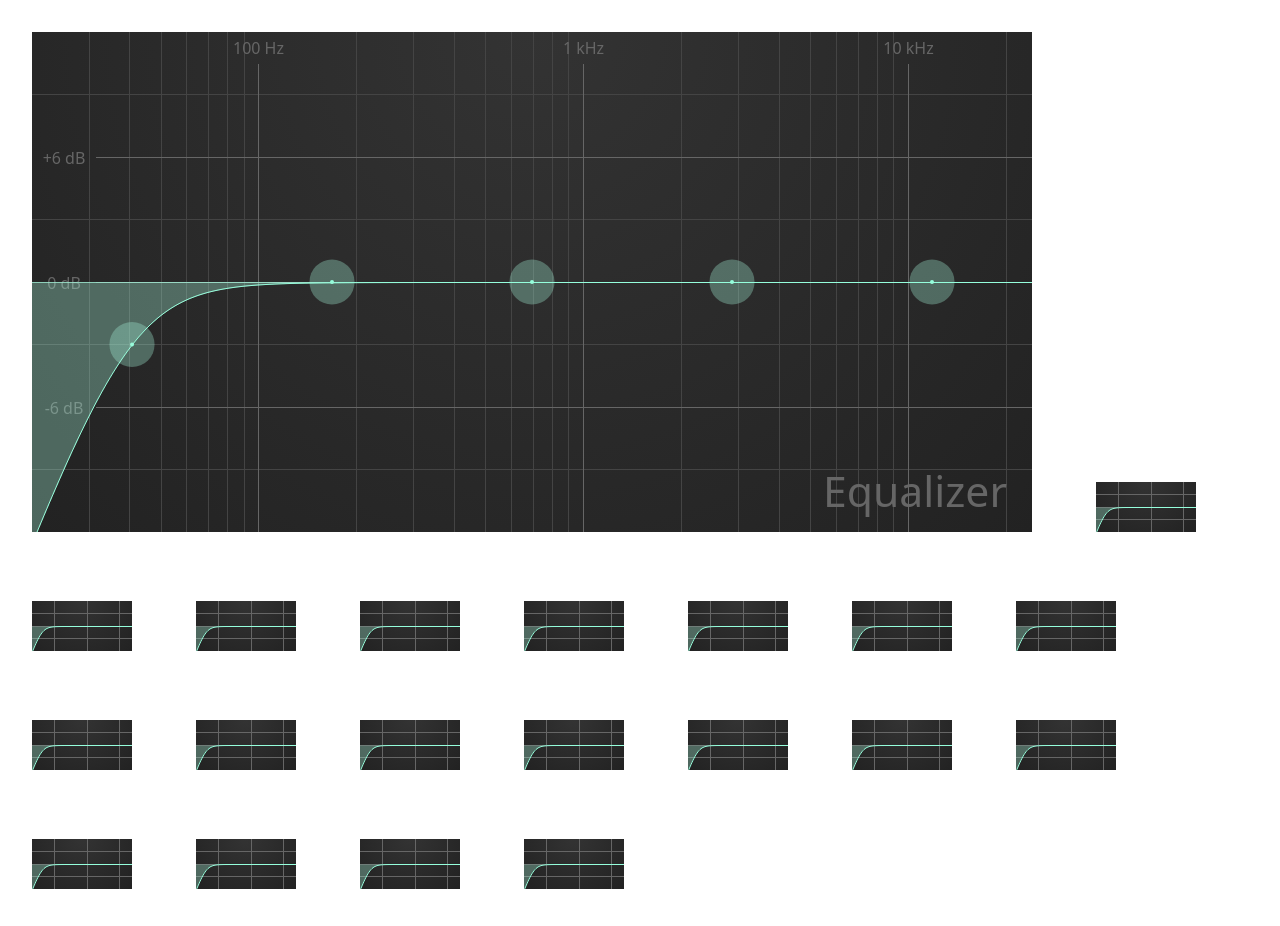
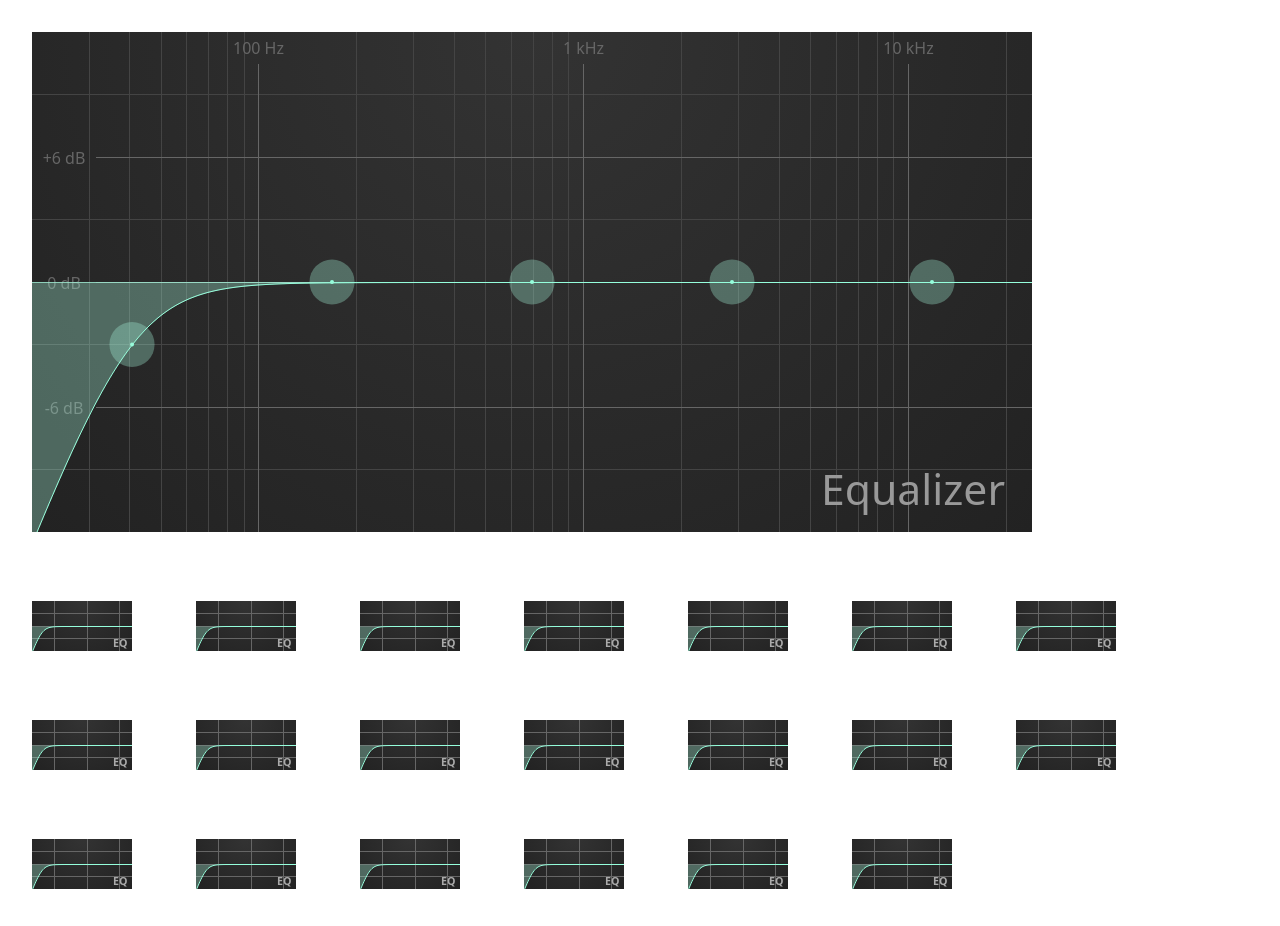
Before and after one commit to babymotte/eq-js, a React (Create React App) app: page / in a window 1280 px wide. Built offline with nearby package versions, Linux system fonts and the light colour scheme.

Commit message:
improved title styling

```diff
--- a/src/App.js
+++ b/src/App.js
@@ -18,26 +18,29 @@
 function App() {
   return (
     <div>
-      <EQ width={width} height={height} eq={eqModel} title="Equalizer" />
-      <EQ width={width / 10} height={height / 10} eq={eqModel} displayOnly={true} miniature={true} />
-      <EQ width={width / 10} height={height / 10} eq={eqModel} displayOnly={true} miniature={true} />
-      <EQ width={width / 10} height={height / 10} eq={eqModel} displayOnly={true} miniature={true} />
-      <EQ width={width / 10} height={height / 10} eq={eqModel} displayOnly={true} miniature={true} />
-      <EQ width={width / 10} height={height / 10} eq={eqModel} displayOnly={true} miniature={true} />
-      <EQ width={width / 10} height={height / 10} eq={eqModel} displayOnly={true} miniature={true} />
-      <EQ width={width / 10} height={height / 10} eq={eqModel} displayOnly={true} miniature={true} />
-      <EQ width={width / 10} height={height / 10} eq={eqModel} displayOnly={true} miniature={true} />
-      <EQ width={width / 10} height={height / 10} eq={eqModel} displayOnly={true} miniature={true} />
-      <EQ width={width / 10} height={height / 10} eq={eqModel} displayOnly={true} miniature={true} />
-      <EQ width={width / 10} height={height / 10} eq={eqModel} displayOnly={true} miniature={true} />
-      <EQ width={width / 10} height={height / 10} eq={eqModel} displayOnly={true} miniature={true} />
-      <EQ width={width / 10} height={height / 10} eq={eqModel} displayOnly={true} miniature={true} />
-      <EQ width={width / 10} height={height / 10} eq={eqModel} displayOnly={true} miniature={true} />
-      <EQ width={width / 10} height={height / 10} eq={eqModel} displayOnly={true} miniature={true} />
-      <EQ width={width / 10} height={height / 10} eq={eqModel} displayOnly={true} miniature={true} />
-      <EQ width={width / 10} height={height / 10} eq={eqModel} displayOnly={true} miniature={true} />
-      <EQ width={width / 10} height={height / 10} eq={eqModel} displayOnly={true} miniature={true} />
-      <EQ width={width / 10} height={height / 10} eq={eqModel} displayOnly={true} miniature={true} />
+      <EQ id="mainEq" width={width} height={height} eq={eqModel} title="Equalizer" />
+      <div id="miniatures">
+        <EQ id="minEq1" width={width / 10} height={height / 10} eq={eqModel} displayOnly={true} miniature={true} title="EQ" />
+        <EQ id="minEq2" width={width / 10} height={height / 10} eq={eqModel} displayOnly={true} miniature={true} title="EQ" />
+        <EQ id="minEq3" width={width / 10} height={height / 10} eq={eqModel} displayOnly={true} miniature={true} title="EQ" />
+        <EQ id="minEq4" width={width / 10} height={height / 10} eq={eqModel} displayOnly={true} miniature={true} title="EQ" />
+        <EQ id="minEq5" width={width / 10} height={height / 10} eq={eqModel} displayOnly={true} miniature={true} title="EQ" />
+        <EQ id="minEq6" width={width / 10} height={height / 10} eq={eqModel} displayOnly={true} miniature={true} title="EQ" />
+        <EQ id="minEq7" width={width / 10} height={height / 10} eq={eqModel} displayOnly={true} miniature={true} title="EQ" />
+        <EQ id="minEq8" width={width / 10} height={height / 10} eq={eqModel} displayOnly={true} miniature={true} title="EQ" />
+        <EQ id="minEq9" width={width / 10} height={height / 10} eq={eqModel} displayOnly={true} miniature={true} title="EQ" />
+        <EQ id="minEq10" width={width / 10} height={height / 10} eq={eqModel} displayOnly={true} miniature={true} title="EQ" />
+        <EQ id="minEq11" width={width / 10} height={height / 10} eq={eqModel} displayOnly={true} miniature={true} title="EQ" />
+        <EQ id="minEq12" width={width / 10} height={height / 10} eq={eqModel} displayOnly={true} miniature={true} title="EQ" />
+        <EQ id="minEq13" width={width / 10} height={height / 10} eq={eqModel} displayOnly={true} miniature={true} title="EQ" />
+        <EQ id="minEq14" width={width / 10} height={height / 10} eq={eqModel} displayOnly={true} miniature={true} title="EQ" />
+        <EQ id="minEq15" width={width / 10} height={height / 10} eq={eqModel} displayOnly={true} miniature={true} title="EQ" />
+        <EQ id="minEq16" width={width / 10} height={height / 10} eq={eqModel} displayOnly={true} miniature={true} title="EQ" />
+        <EQ id="minEq17" width={width / 10} height={height / 10} eq={eqModel} displayOnly={true} miniature={true} title="EQ" />
+        <EQ id="minEq18" width={width / 10} height={height / 10} eq={eqModel} displayOnly={true} miniature={true} title="EQ" />
+        <EQ id="minEq19" width={width / 10} height={height / 10} eq={eqModel} displayOnly={true} miniature={true} title="EQ" />
+        <EQ id="minEq20" width={width / 10} height={height / 10} eq={eqModel} displayOnly={true} miniature={true} title="EQ" />
+      </div>
     </div>
   );
 }
--- a/src/EQ.css
+++ b/src/EQ.css
@@ -2,6 +2,7 @@
     background: radial-gradient(ellipse at top, #333, #222);
     --font: 12pt 'Noto Sans', 'Noto Sans Regular', 'Roboto', 'Oxygen', 'Cantarell', 'Droid Sans', 'Helvetica Neue', 'Helvetica', sans-serif;
     --title-font: 32pt 'Noto Sans', 'Noto Sans Regular', 'Roboto', 'Oxygen', 'Cantarell', 'Droid Sans', 'Helvetica Neue', 'Helvetica', sans-serif;
+    --title-fill: #999;
     --grid-stroke-major: #666;
     --grid-stroke-minor: #444;
     --sum-stroke: rgb(149, 255, 220);
@@ -14,3 +15,8 @@
     --label-gap-left: 64px;
     margin: 32px;
 }
+
+#miniatures .EQ {
+    --title-font: bold 8pt 'Noto Sans', 'Noto Sans Regular', 'Roboto', 'Oxygen', 'Cantarell', 'Droid Sans', 'Helvetica Neue', 'Helvetica', sans-serif;
+    --title-fill: #aaa;
+}
--- a/src/EQ.js
+++ b/src/EQ.js
@@ -86,6 +86,7 @@
     const labelGapLeft = elementStyle.getPropertyValue("--label-gap-left");
     const font = elementStyle.getPropertyValue("--font");
     const titleFont = elementStyle.getPropertyValue("--title-font");
+    const titleFill = elementStyle.getPropertyValue("--title-fill");
 
     const eqHolder = {
         eq: eq,
@@ -110,6 +111,7 @@
             labelGapLeft: labelGapLeft || 64,
             font: font || "12pt sans-serif",
             titleFont: titleFont || "32pt sans-serif",
+            titleFill: titleFill || "#333",
         },
         miniature: miniature,
         title: title,
@@ -361,8 +363,8 @@
     if (eqHolder.title) {
         ctx.font = eqHolder.style.titleFont;
         ctx.textAlign = "end";
-        ctx.fillStyle = eqHolder.style.gridStrokeMajor;
-        const inset = Math.min(width, height) * 0.05;
+        ctx.fillStyle = eqHolder.style.titleFill;
+        const inset = 2 + Math.min(width, height) * 0.05;
         ctx.fillText(eqHolder.title, xOffset + width - inset, yOffset + height - inset);
     }
 }
```
